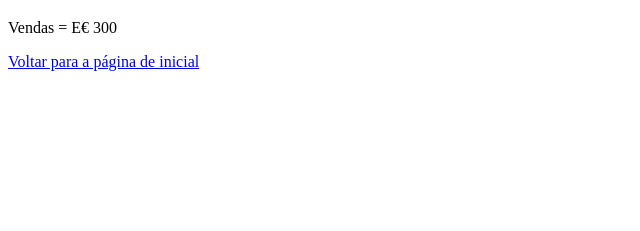
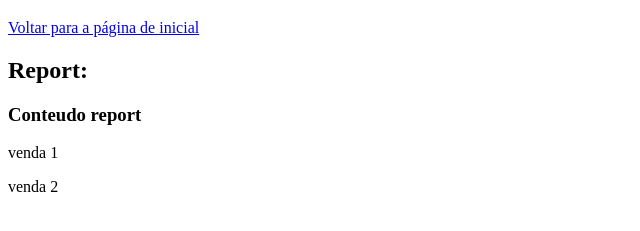
Before and after one commit to AugustoRainho/aulaGitHub, a plain HTML site: page vendas.html in a window 1280 px wide. Shown: the part 61-292 px from the top of the page, without its empty margins (0-640 px from the left). Drawn offline with Linux system fonts and the light colour scheme.

Commit message:
report adicionado

```diff
--- a/vendas.html
+++ b/vendas.html
@@ -7,8 +7,10 @@
 </head>
 <body>
     <h1>Página de vendas</h1>
-    <p>Vendas = E€ 300</p>
     <a href="index.html">Voltar para a página de inicial</a>
-
+    <h2>Report:</h2>
+    <h3>Conteudo report</h3>
+    <p>venda 1</p>
+    <p>venda 2</p>
 </body>
 </html>
```
